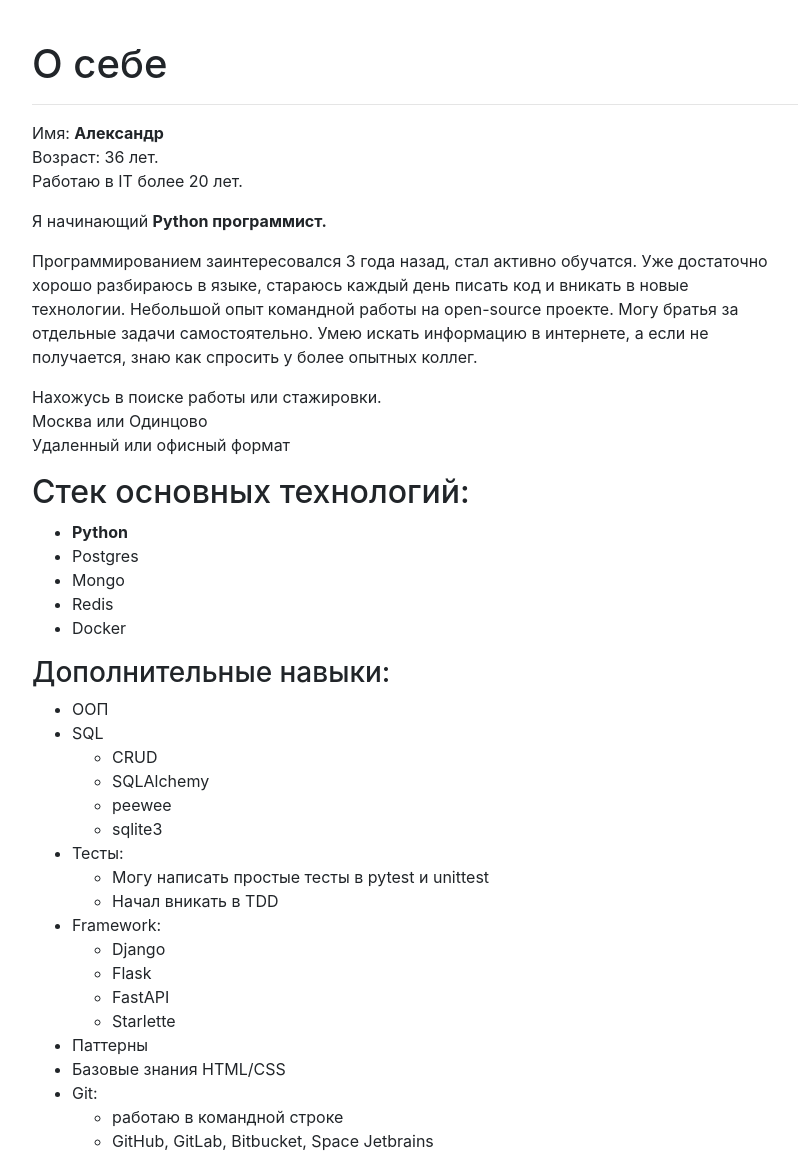
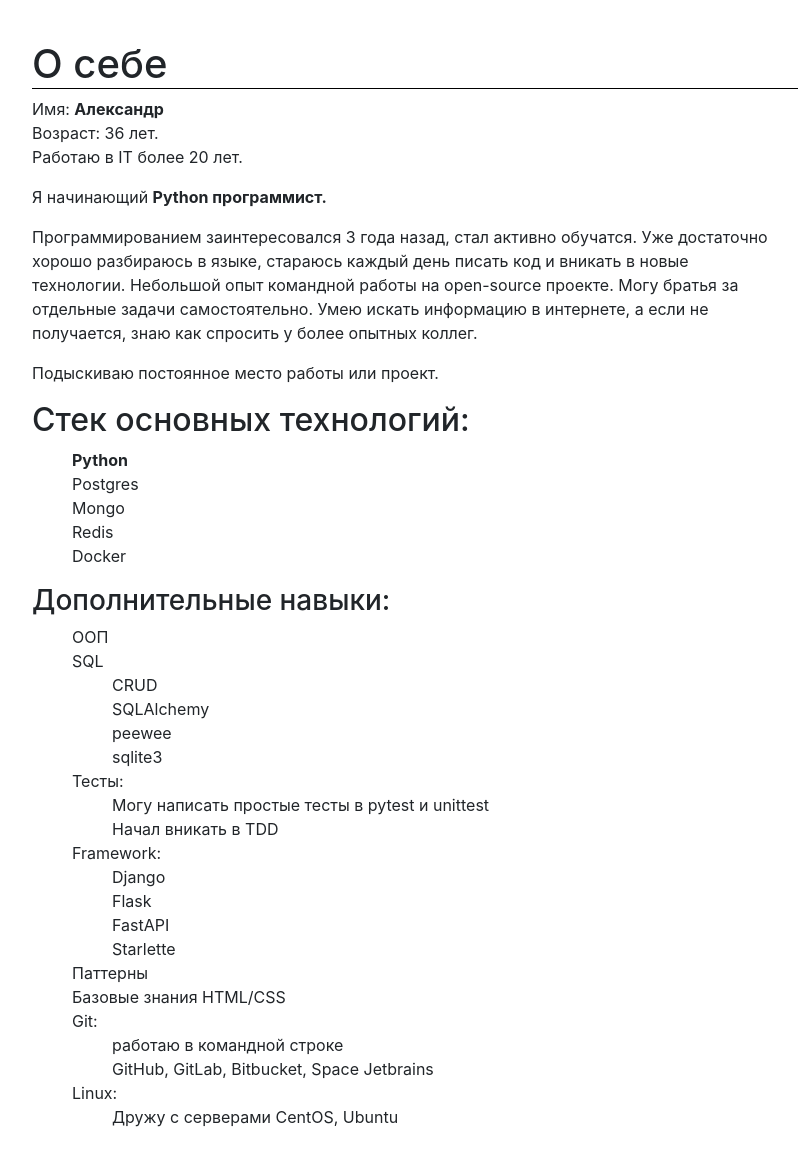
Before and after one commit to Hazzari/aleksan_site_project, a Django app: page / in a window 1280 px wide. Shown: the part 56-1209 px from the top of the page, without its empty margins (54-852 px from the left). After the commit the page ends 1183 px from the top, so only its background shows below. Run offline with Django 3.2, Linux system fonts and the light colour scheme; some libraries are stand-ins or nearby versions.

Commit message:
added content to html Developer

```diff
--- a/requirements.txt
+++ b/requirements.txt
@@ -1,5 +1,5 @@
 asgiref==3.2.10
-Django==3.1
+Django==3.1.1
 django-environ==0.4.5
 environ==1.0
 gunicorn==20.0.4
--- /dev/null
+++ b/static/aleksan_site_project/css/style.css
@@ -0,0 +1,8 @@
+.head {
+
+    border-bottom: 1px solid #000 ;
+
+}
+li {
+    list-style: none;
+}
--- a/templates/homepage/base.html
+++ b/templates/homepage/base.html
@@ -8,6 +8,7 @@
     {% load static %}
     <!-- Bootstrap CSS -->
     <link rel="stylesheet" href="{% static 'aleksan_site_project/css/bootstrap.min.css' %}">
+    <link rel="stylesheet" href="{% static 'aleksan_site_project/css/style.css' %}">
     <link rel="shortcut icon" type="image/png" href="{% static "images/favicon.ico" %}">
     <!-- Yandex.Metrika counter -->
     <script type="text/javascript">
--- a/templates/homepage/index.html
+++ b/templates/homepage/index.html
@@ -7,9 +7,8 @@
     {#    <img src="..." alt="..." class="img-thumbnail">#}
     <div class="mx-auto my-2 my-sm-3 my-lg-4 p-3 container">
         <div class="">
-            <h1>О себе</h1>
+            <h1 class="head">О себе</h1>
 
-            <hr/>
             <span class="user-select-none">Имя: <b>Александр</b></span><br>
             <span class="user-select-none">Возраст: {{ age }} лет.</span>
             <p>Работаю в IT более 20 лет.</p>
@@ -26,10 +25,9 @@
 
         </p>
 
-        <p class="">Нахожусь в поиске работы или стажировки. <br>
-        Москва или Одинцово <br>Удаленный или офисный формат</p>
+        <p>Подыскиваю постоянное место работы или проект.</p>
 
-        <h2 class="">Стек основных технологий:</h2>
+        <h2>Стек основных технологий:</h2>
         <ul>
             <li><b>Python</b></li>
             <li>Postgres</li>
@@ -38,7 +36,7 @@
             <li>Docker</li>
         </ul>
 
-        <h3 class="">Дополнительные навыки:</h3>
+        <h3>Дополнительные навыки:</h3>
         <ul>
             <li>ООП</li>
             <li> SQL
```
